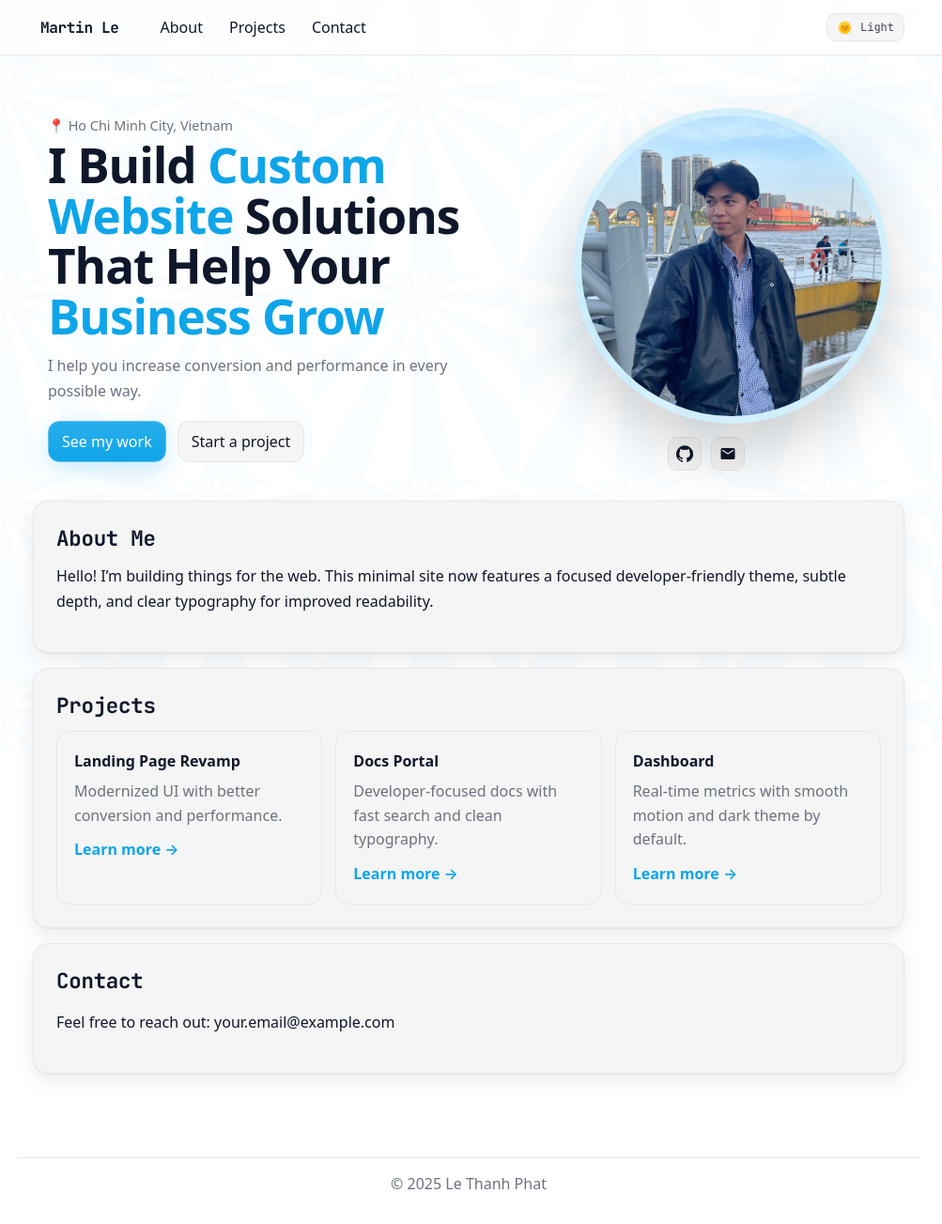
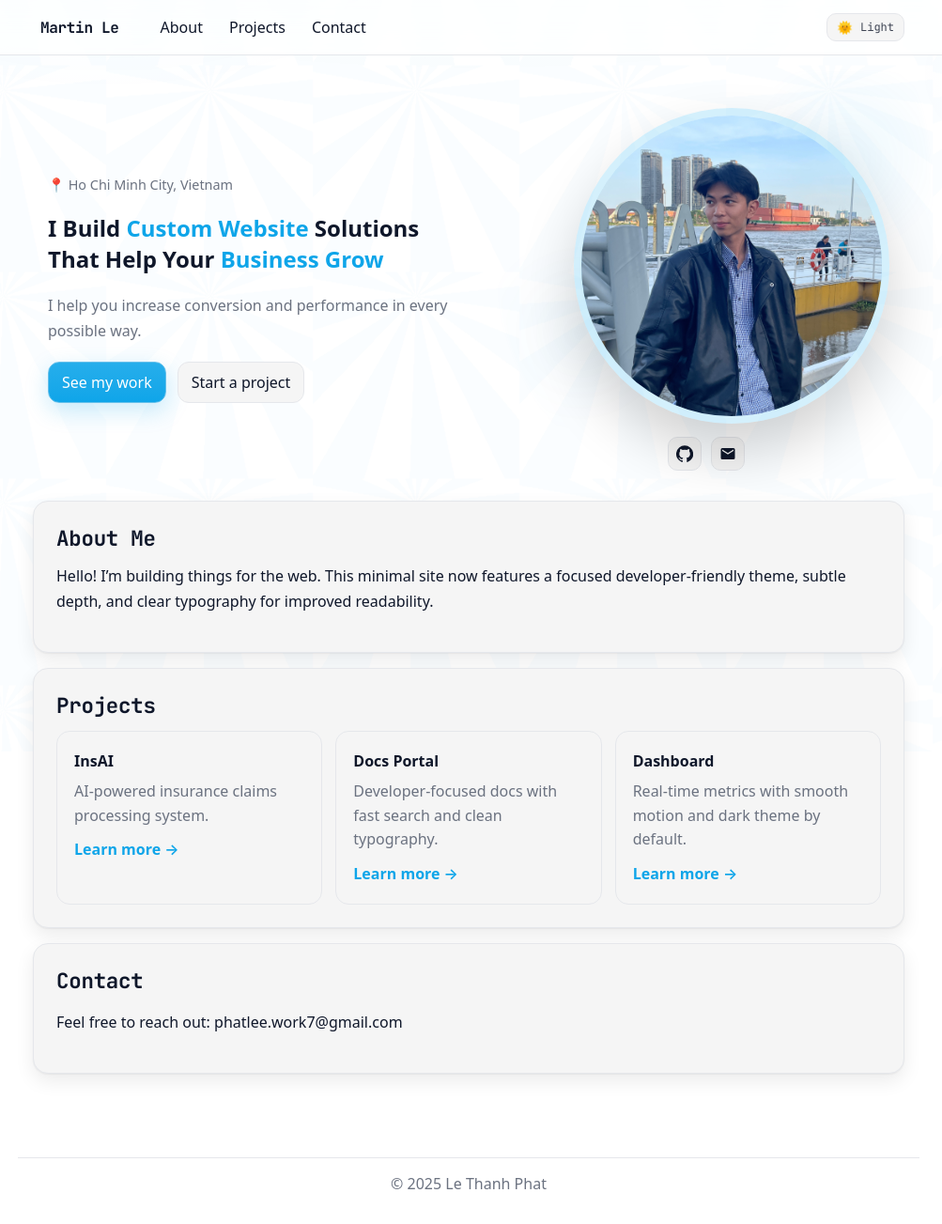
Before and after one commit to phatleework7/phatleework7.github.io, a Next.js app: page / in a window 1280 px wide. Shown: the whole page at 94% size, without its empty margins (141-1144 px from the left). Built offline with nearby package versions, Linux system fonts and the light colour scheme.

Commit message:
push full source

```diff
--- a/pages/index.js
+++ b/pages/index.js
@@ -13,13 +13,13 @@ export default function Home() {
       </Section>
       <Section id="projects" title="Projects">
         <div className="projects-grid">
-          <ProjectCard title="Landing Page Revamp" description="Modernized UI with better conversion and performance." href="#" />
+          <ProjectCard title="InsAI" description="AI-powered insurance claims processing system." href="#" />
           <ProjectCard title="Docs Portal" description="Developer-focused docs with fast search and clean typography." href="#" />
           <ProjectCard title="Dashboard" description="Real-time metrics with smooth motion and dark theme by default." href="#" />
         </div>
       </Section>
       <Section id="contact" title="Contact">
-        <p>Feel free to reach out: your.email@example.com</p>
+        <p>Feel free to reach out: phatlee.work7@gmail.com</p>
       </Section>
     </>
   );
--- a/styles/globals.css
+++ b/styles/globals.css
@@ -127,7 +127,7 @@ main {
   margin-bottom: 6px;
 }
 
-.hero-title {
+z.hero-title {
   margin: 0 0 12px 0;
   font-size: clamp(2rem, 4vw + 1rem, 3.2rem);
   line-height: 1.05;
```
